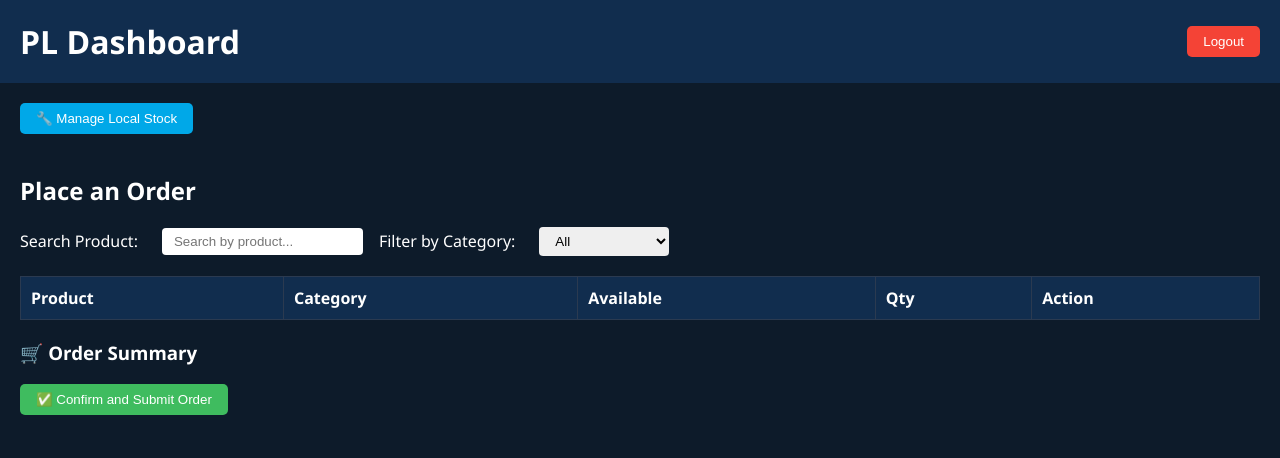
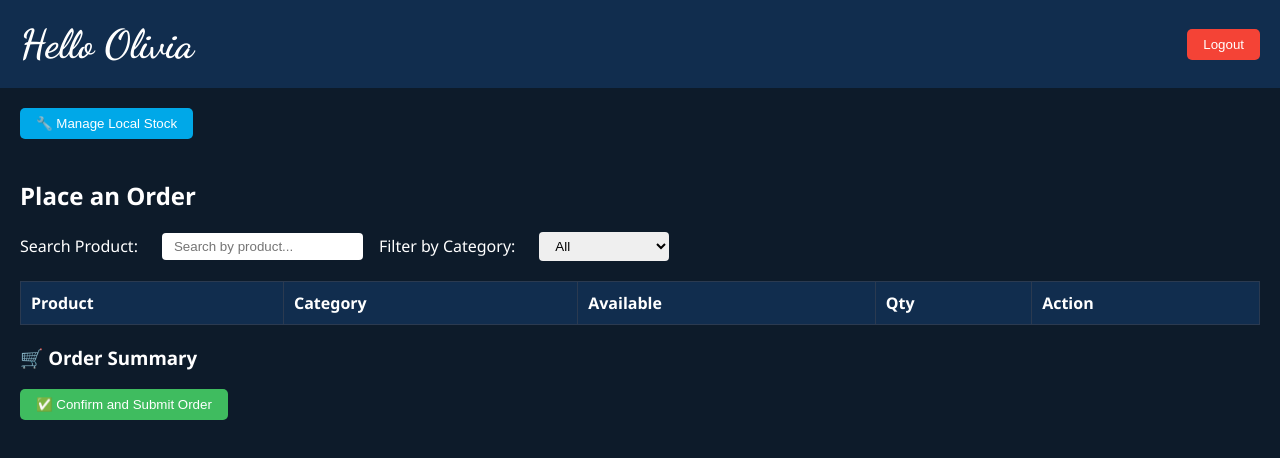
Before and after one commit to Modnalash/Platform, a plain HTML site: page dashboard-pluser.html in a window 1280 px wide. Drawn offline with nearby package versions, Linux system fonts and the light colour scheme; no server answers.

Commit message:
Update dashboard-pluser.html

```diff
--- a/dashboard-pluser.html
+++ b/dashboard-pluser.html
@@ -3,12 +3,14 @@
 <head>
   <meta charset="UTF-8" />
   <meta name="viewport" content="width=device-width, initial-scale=1.0" />
-  <title>Hello Olivia</title>
+  <title>PL Dashboard</title>
+  <!-- Google Font for Handwriting Style -->
+  <link href="https://fonts.googleapis.com/css2?family=Dancing+Script:wght@400;700&display=swap" rel="stylesheet">
   <script src="https://unpkg.com/@supabase/supabase-js"></script>
   <style>
     body { font-family: 'Segoe UI', sans-serif; background-color: #0d1b2a; color: #fff; margin: 0; padding: 0; }
     header { display: flex; justify-content: space-between; align-items: center; padding: 20px; background-color: #112d4e; }
-    header h1 { margin: 0; }
+    header h1 { margin: 0; font-family: 'Dancing Script', cursive; font-size: 2.5rem; }
     .logout-btn { background: #f44336; border: none; color: white; padding: 8px 16px; cursor: pointer; border-radius: 5px; }
     .container { padding: 20px; }
     .list-btn { background: #00a8e8; border: none; color: white; padding: 8px 16px; cursor: pointer; border-radius: 5px; margin-bottom: 20px; }
@@ -24,7 +26,7 @@
 </head>
 <body>
   <header>
-    <h1>PL Dashboard</h1>
+    <h1>Hello Olivia</h1>
     <button class="logout-btn" onclick="location.href='index.html'">Logout</button>
   </header>
 
@@ -78,7 +80,6 @@
 
     let orderItems = [];
 
-    // Fetch stock in stable ID order
     async function fetchStock() {
       const { data, error } = await supabaseClient
         .from('stock')
```
